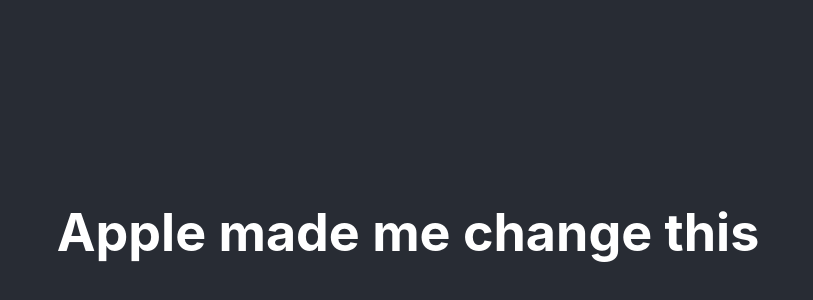
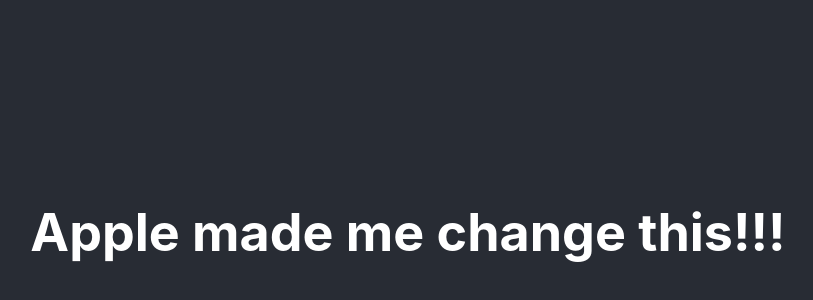
Before and after one commit to AbdulAhadKhan/build-cycle-test, a React (Create React App) app: page / in a window 1280 px wide. Shown: the part 168-468 px from the top of the page, without its empty margins (232-1045 px from the left). Built offline with nearby package versions, Linux system fonts and the light colour scheme.

Commit message:
Changes from Zain

```diff
--- a/src/App.js
+++ b/src/App.js
@@ -5,7 +5,7 @@
   return (
     <div className="App">
       <header className="App-header">
-      <h1><b>Apple made me change this</b></h1>
+      <h1><b>Apple made me change this!!!</b></h1>
       </header>
     </div>
   );
```
